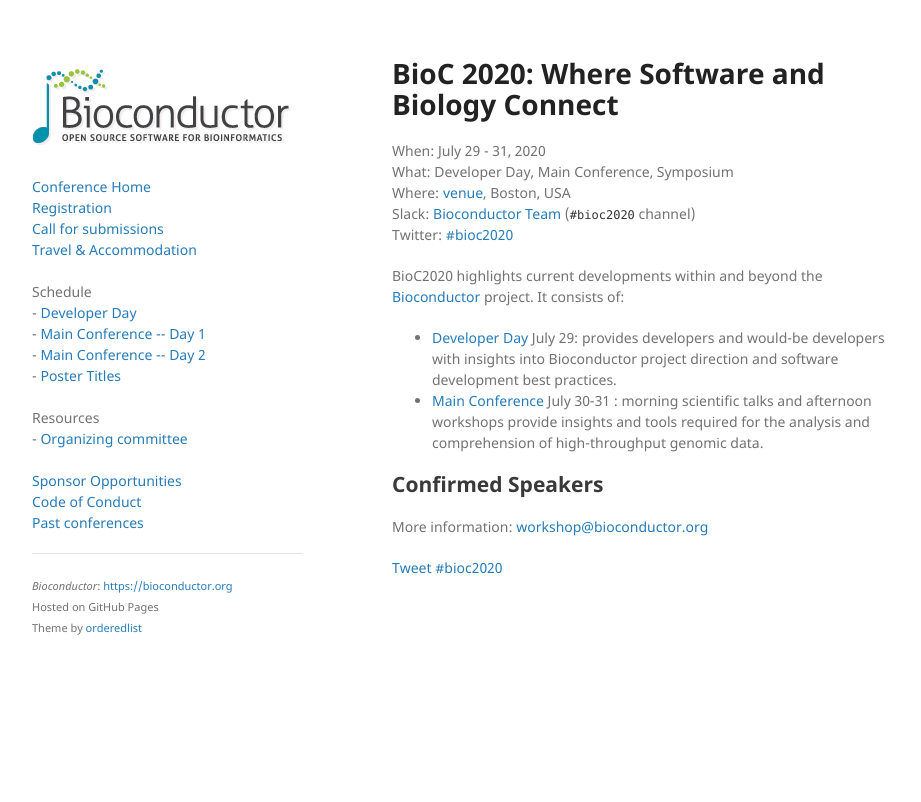
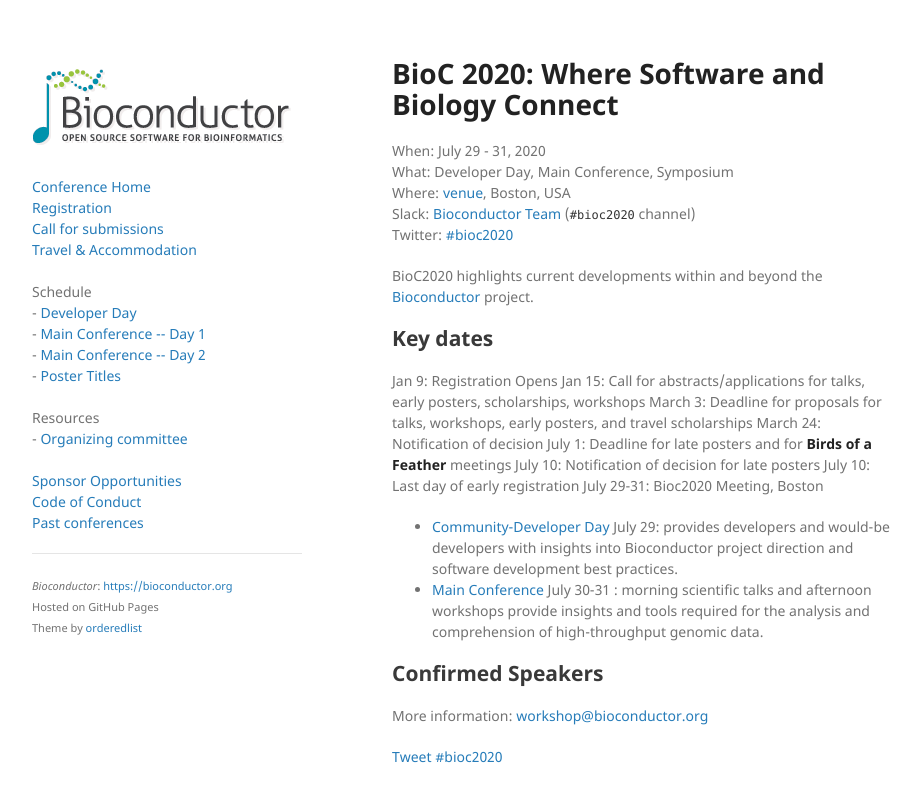
Before and after one commit to Bioconductor/BioC2020, a Jekyll site: the page built from docs/index.md, in a window 1280 px wide. Shown: the top 802 px of the page, without its empty margins (178-1099 px from the left). Built offline with Jekyll 4.4.1, drawn with Linux system fonts in a browser that asks for light colours; comment, search, counter and statistics services are not loaded.

Commit message:
add key dates

```diff
--- a/docs/index.md
+++ b/docs/index.md
@@ -16,8 +16,21 @@
 {% include header.md %}
 
 BioC2020 highlights current developments within and beyond
-the [Bioconductor](https://www.bioconductor.org) project. It consists of:
-* [Developer Day](./schedule-developer-day) July 29:
+the [Bioconductor](https://www.bioconductor.org) project.
+
+
+## Key dates
+
+Jan 9: Registration Opens
+Jan 15: Call for abstracts/applications for talks, early posters, scholarships, workshops
+March 3: Deadline for proposals for talks, workshops, early posters, and travel scholarships
+March 24: Notification of decision
+July 1: Deadline for late posters and for __Birds of a Feather__ meetings
+July 10: Notification of decision for late posters
+July 10: Last day of early registration
+July 29-31: Bioc2020 Meeting, Boston
+
+* [Community-Developer Day](./schedule-developer-day) July 29:
   provides developers and would-be developers with insights into
   Bioconductor project direction and software development best
   practices.
```
